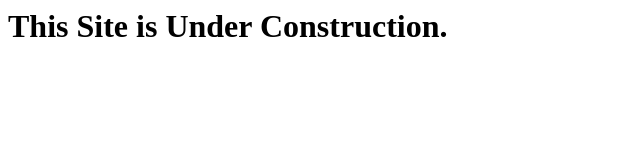
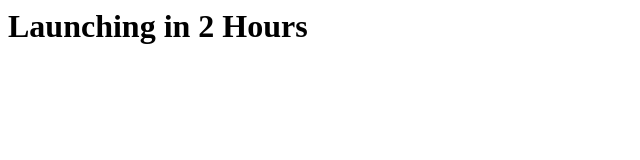
Before and after one commit to DesaiSiddhesh1/DemoJenkins, a plain HTML site: page index.html in a window 1280 px wide. Shown: the whole page, without its empty margins (0-640 px from the left). Drawn offline with Linux system fonts and the light colour scheme.

Commit message:
Update index.html

```diff
--- a/index.html
+++ b/index.html
@@ -1 +1 @@
-<h1>This Site is Under Construction.</h1>
+<h1>Launching in 2 Hours</h1>
```
